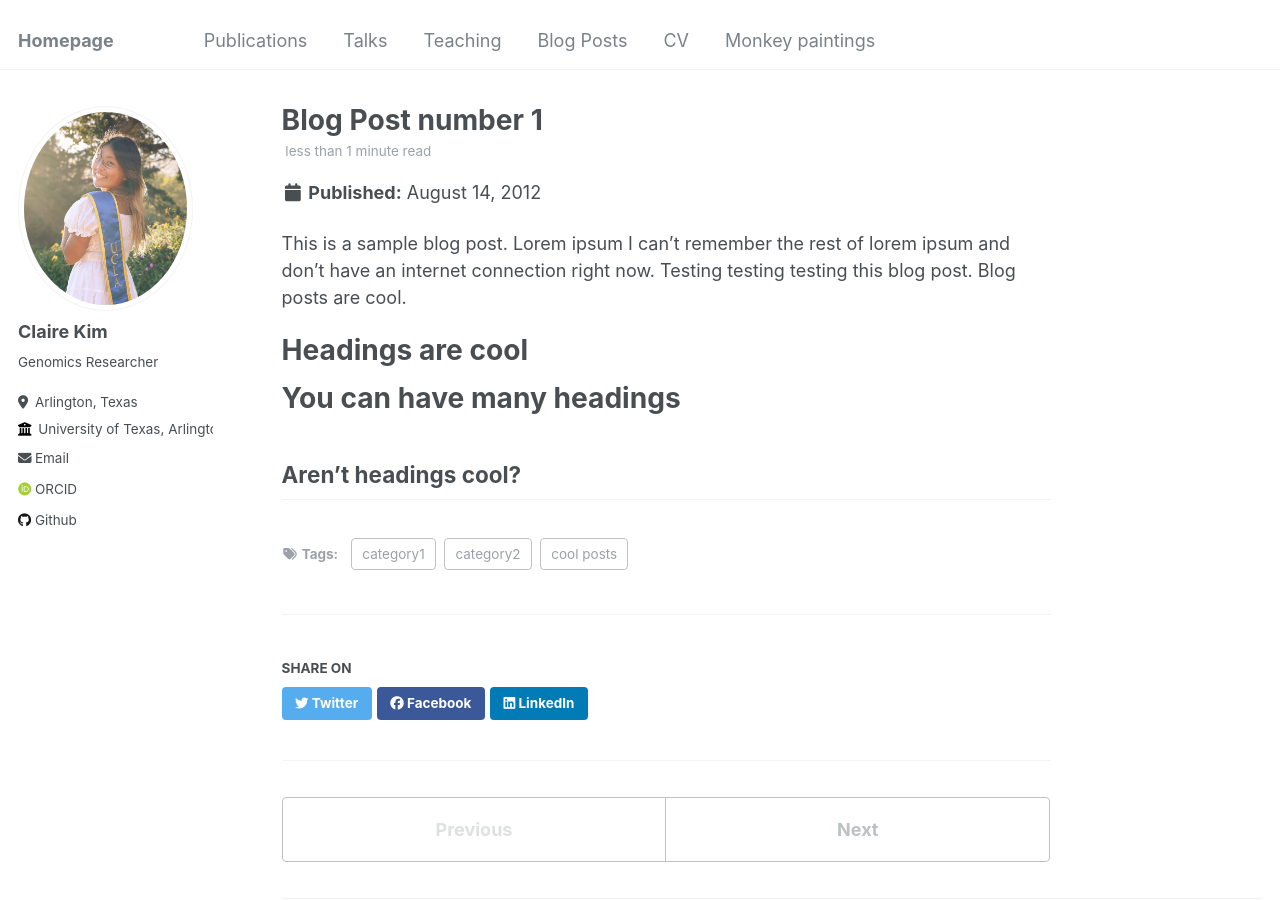
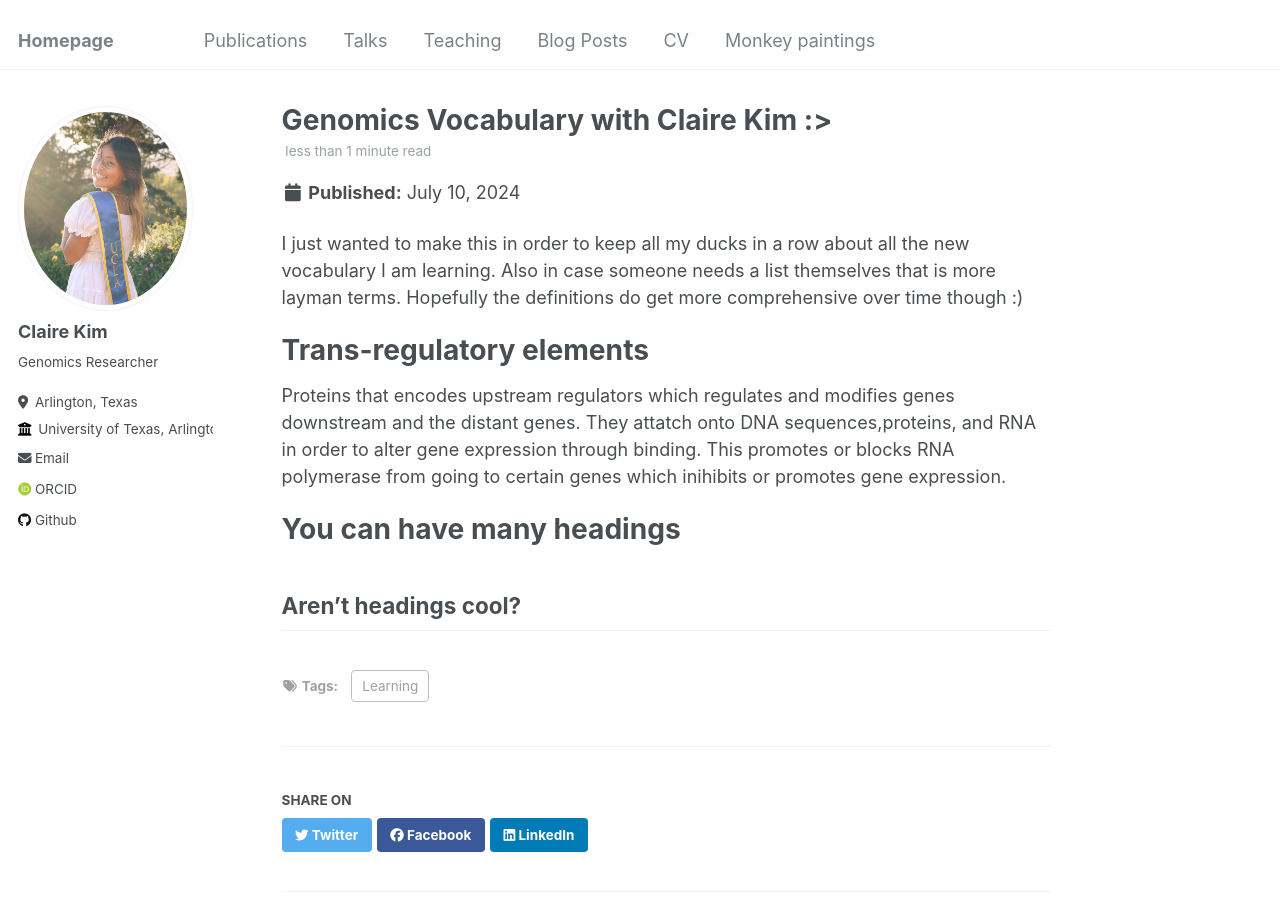
Before and after one commit to ckim0306/ckim0306.github.io, a Jekyll site: the page built from _posts/2012-08-14-blog-post-1.md, in a window 1280 px wide and 900 px high. Built offline with Jekyll 4.4.1, drawn with Linux system fonts in a browser that asks for light colours; some web fonts are replaced.

Commit message:
Adding onto my blog posts

```diff
--- a/_posts/2012-08-14-blog-post-1.md
+++ b/_posts/2012-08-14-blog-post-1.md
@@ -1,17 +1,15 @@
 ---
-title: 'Blog Post number 1'
-date: 2012-08-14
+title: 'Genomics Vocabulary with Claire Kim :>'
+date: 2024-07-10
 permalink: /posts/2012/08/blog-post-1/
 tags:
-  - cool posts
-  - category1
-  - category2
+  - Learning
 ---
+I just wanted to make this in order to keep all my ducks in a row about all the new vocabulary I am learning. Also in case someone needs a list themselves that is more layman terms. Hopefully the definitions do get more comprehensive over time though :)
 
-This is a sample blog post. Lorem ipsum I can't remember the rest of lorem ipsum and don't have an internet connection right now. Testing testing testing this blog post. Blog posts are cool.
-
-Headings are cool
+Trans-regulatory elements
 ======
+Proteins that encodes upstream regulators which regulates and modifies genes downstream and the distant genes. They attatch onto DNA sequences,proteins, and RNA in order to alter gene expression through binding. This promotes or blocks RNA polymerase from going to certain genes which inihibits or promotes gene expression.
 
 You can have many headings
 ======
```
